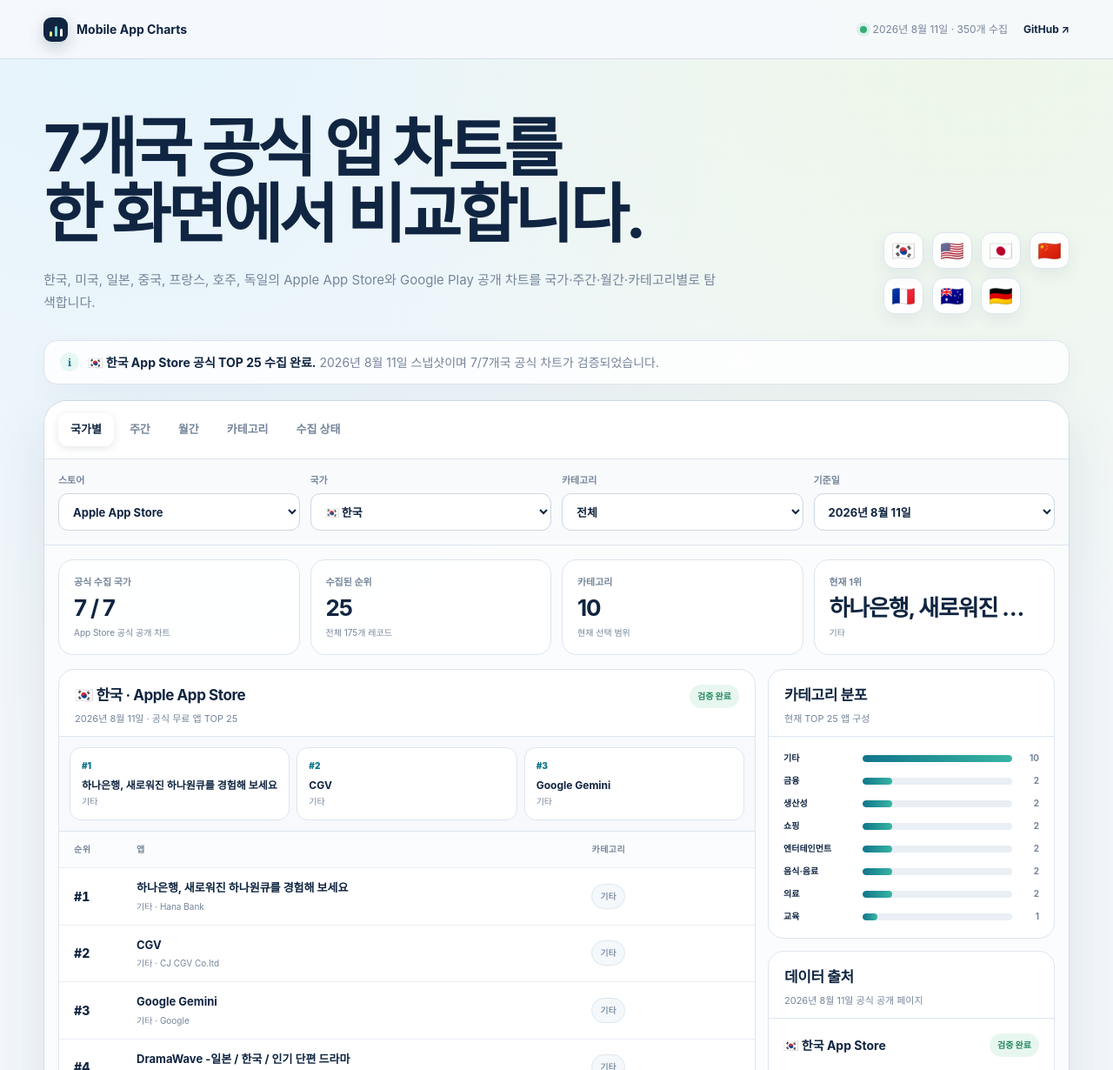
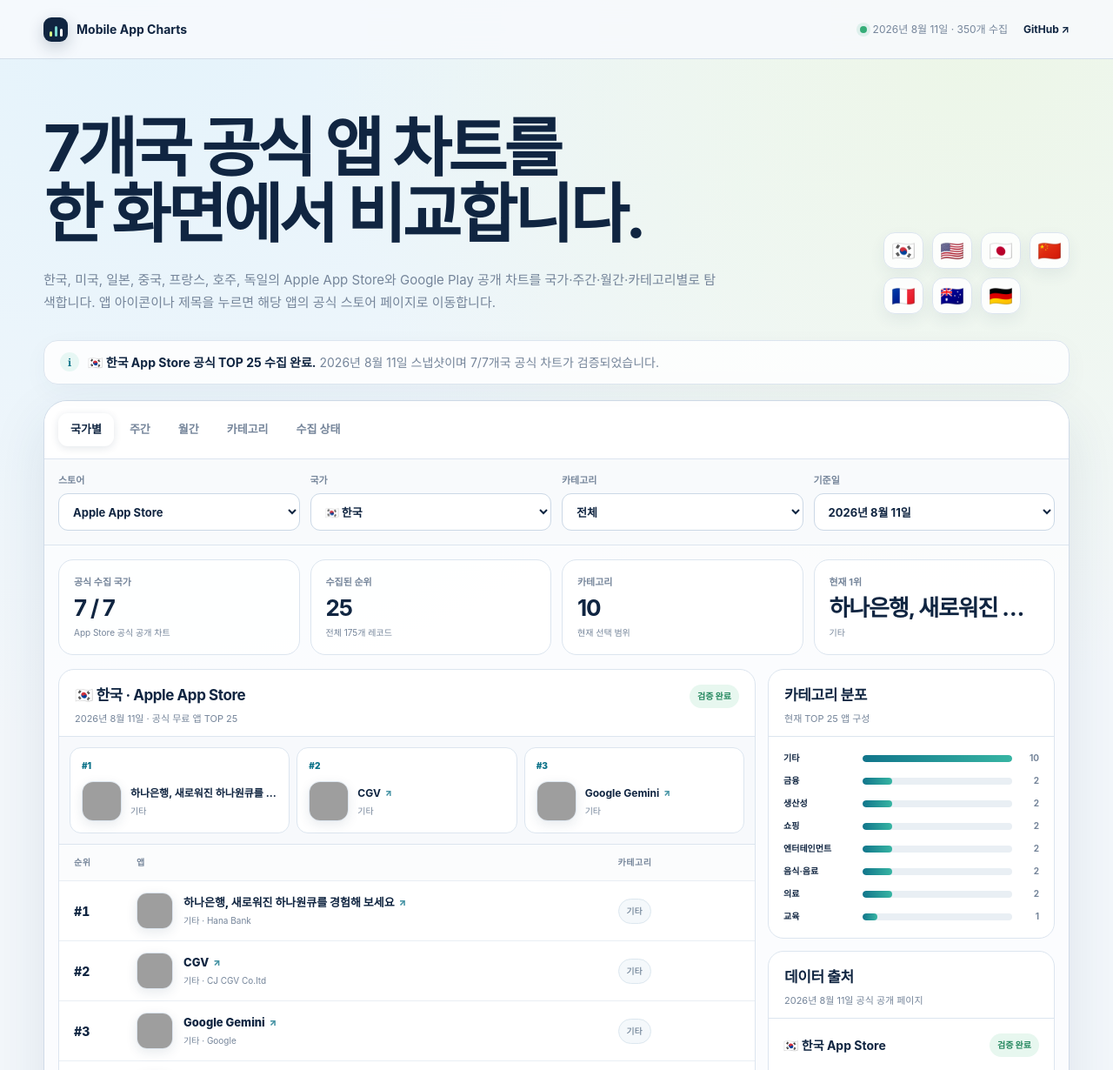
Before and after one commit to MikeShin0822/mobile-app-charts, a website: page index.html in a window 1280 px wide. Shown: the top 1230 px of the page at 87% size. Drawn offline with Linux system fonts and the light colour scheme; grey boxes are pictures that could not be loaded.

Commit message:
Load app icons and official store links

```diff
--- a/index.html
+++ b/index.html
@@ -10,6 +10,7 @@
   <title>Mobile App Charts · 7개국 공식 앱 차트</title>
   <link rel="icon" href="favicon.svg" type="image/svg+xml">
   <link rel="stylesheet" href="styles.css">
+  <link rel="stylesheet" href="icons.css">
 </head>
 <body>
 <a class="skip" href="#content">본문으로 이동</a>
@@ -19,7 +20,7 @@
 </div></header>
 <main class="shell">
   <section class="hero">
-    <div><h1>7개국 공식 앱 차트를<br>한 화면에서 비교합니다.</h1><p>한국, 미국, 일본, 중국, 프랑스, 호주, 독일의 Apple App Store와 Google Play 공개 차트를 국가·주간·월간·카테고리별로 탐색합니다.</p></div>
+    <div><h1>7개국 공식 앱 차트를<br>한 화면에서 비교합니다.</h1><p>한국, 미국, 일본, 중국, 프랑스, 호주, 독일의 Apple App Store와 Google Play 공개 차트를 국가·주간·월간·카테고리별로 탐색합니다. 앱 아이콘이나 제목을 누르면 해당 앱의 공식 스토어 페이지로 이동합니다.</p></div>
     <div class="flags" aria-label="추적 국가"><span>🇰🇷</span><span>🇺🇸</span><span>🇯🇵</span><span>🇨🇳</span><span>🇫🇷</span><span>🇦🇺</span><span>🇩🇪</span></div>
   </section>
   <section id="notice" class="notice" aria-live="polite">공식 차트 데이터를 불러오고 있습니다.</section>
@@ -39,5 +40,6 @@
   <footer><p>공식 Apple App Store 및 Google Play 공개 페이지에서 순위를 검증할 수 있을 때만 저장합니다. 제3자 순위 사이트는 사용하지 않습니다.</p><p>Snapshots are stored in the public GitHub repository.</p></footer>
 </main>
 <script src="app.js" defer></script>
+<script src="app-links.js" defer></script>
 </body>
 </html>
```
